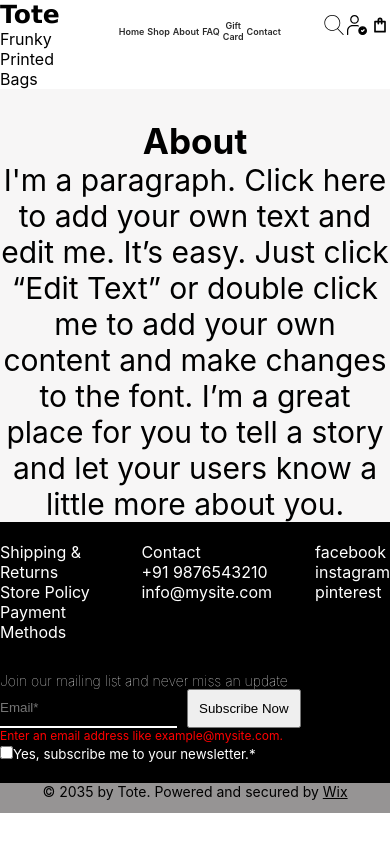
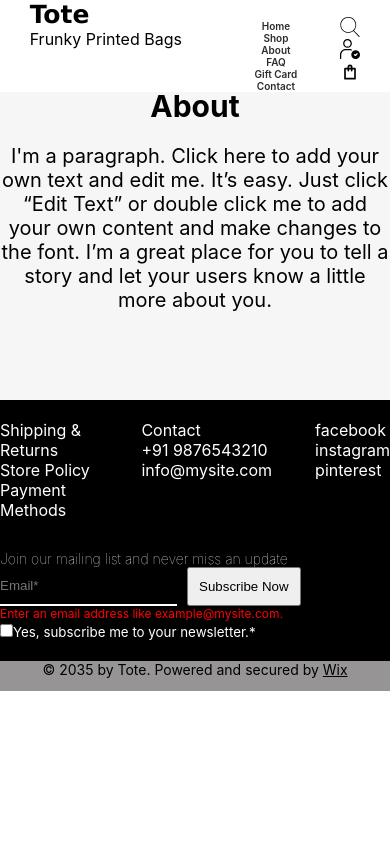
Before and after one commit to adithyaaneesh/react-dom-project, a React (Create React App) app: page /about in a window 390 px wide. Built offline with nearby package versions, Linux system fonts and the light colour scheme; sample sign-in values are in the browser's storage.

Commit message:
add mediaQuery for about & header

```diff
--- a/src/styles/About.css
+++ b/src/styles/About.css
@@ -1,11 +1,15 @@
-.about-content {
-    padding-top: 60px;
+.about-section {
     display: grid;
+    place-content: center;
     text-align: center;
-    font-size: 30px;
+    font-size: 20px;
     background-color: rgba(232, 230, 230, 0.35);
     min-height: 400px;
 }
-.about-section {
-    padding-top: 60px;
+.about-content {
+    max-width: 500px;
 }
+.about-content h3 {
+    margin-bottom: 20px;
+    font-size: 30px;
+}
--- a/src/styles/Header.css
+++ b/src/styles/Header.css
@@ -148,16 +148,10 @@ nav > div {
 
   .menu-items div:nth-child(2) ul div {
     align-items: center;
-    /* flex-flow: column wrap; */
-    font-size: 9px;
-    gap: 3px;
+    flex-flow: column wrap;
+    font-size: 10px;
+    gap: 0;
     position: relative;
     /* min-height: 100px; */
   }
-  .header-icons {
-    grid-template-rows: 1fr;
-    align-items: flex-start;
-
-  }
-
 }
```
